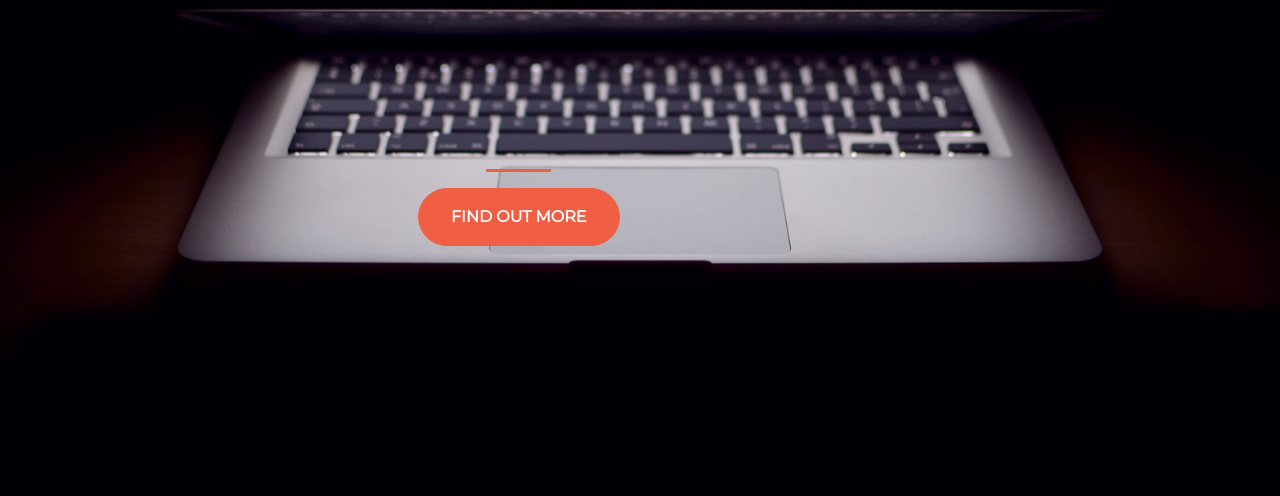
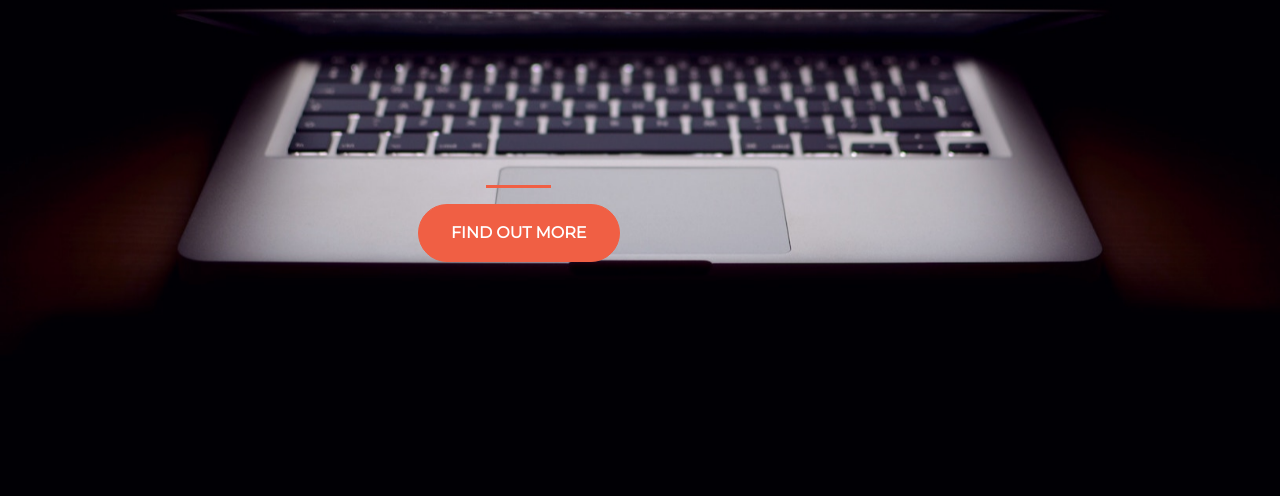
Before and after one commit to MeanMrMorph3us/landing-page, a plain HTML site: page index.html in a window 1280 px wide. Shown: the part 304-800 px from the top of the page. Drawn offline with nearby package versions, Linux system fonts and the light colour scheme.

Commit message:
Add files via upload

```diff
--- a/index.html
+++ b/index.html
@@ -1,7 +1,7 @@
 <!DOCTYPE html>
 <html>
   <head>
-    <title>Startup</title>
+    <title>MeanMrMorph3us</title>
     <!-- Required meta tags -->
     <meta charset="utf-8">
     <meta name="viewport" content="width=device-width, initial-scale=1, shrink-to-fit=no">
--- a/style.css
+++ b/style.css
@@ -22,7 +22,7 @@ hr {
 }
 
 .buffer {
-  height: 10rem;
+  height: 12rem;
 }
 
 .btn {
```
